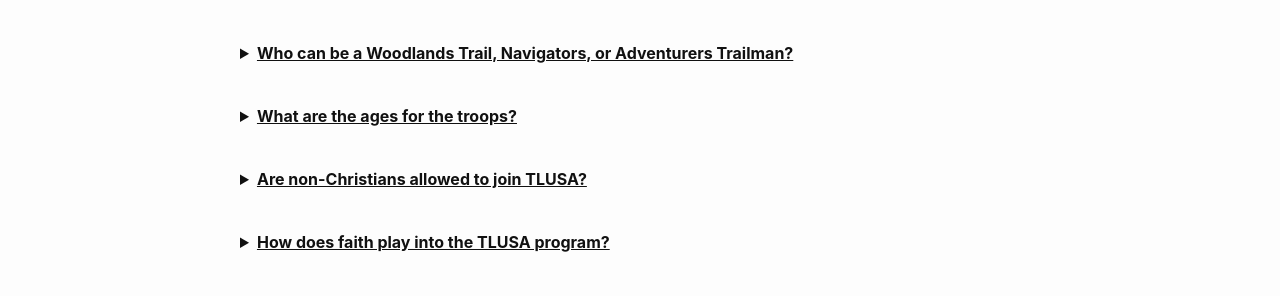
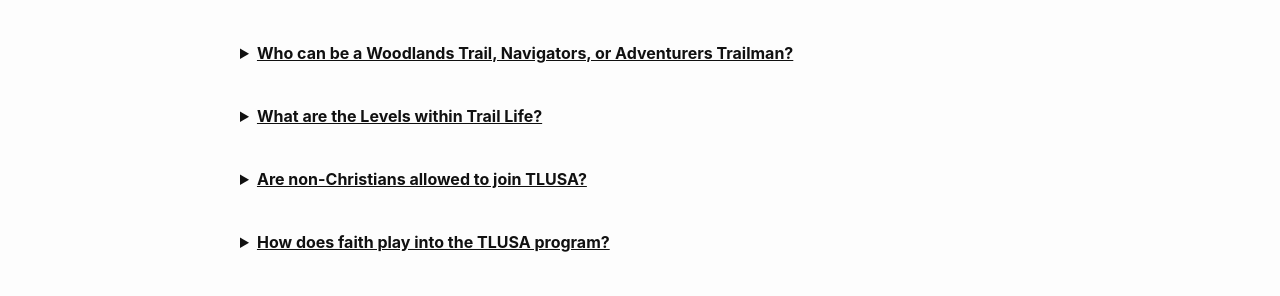
Before and after one commit to traillife-sc2244/traillife-sc2244.github.io, a Jekyll site: the page built from faq.md, in a window 1280 px wide. Shown: the part 367-663 px from the top of the page. Built offline with Jekyll 4.4.1, drawn with Linux system fonts in a browser that asks for light colours; comment, search, counter and statistics services are not loaded.

Commit message:
fix header

```diff
--- a/faq.md
+++ b/faq.md
@@ -54,7 +54,7 @@ All boys, ages 5 through 17, are welcome regardless of religion, race, national
 
 <br />
 <details>
-<summary><strong><u>What are the ages for the troops?</u></strong></summary>
+<summary><strong><u>What are the Levels within Trail Life?</u></strong></summary>
 <strong>Foxes:</strong> K-5 and 1<sup>st</sup> Graders
 <br /><br />
 <strong>Hawks:</strong> 2<sup>nd</sup> and 3<sup>rd</sup> Graders
```
